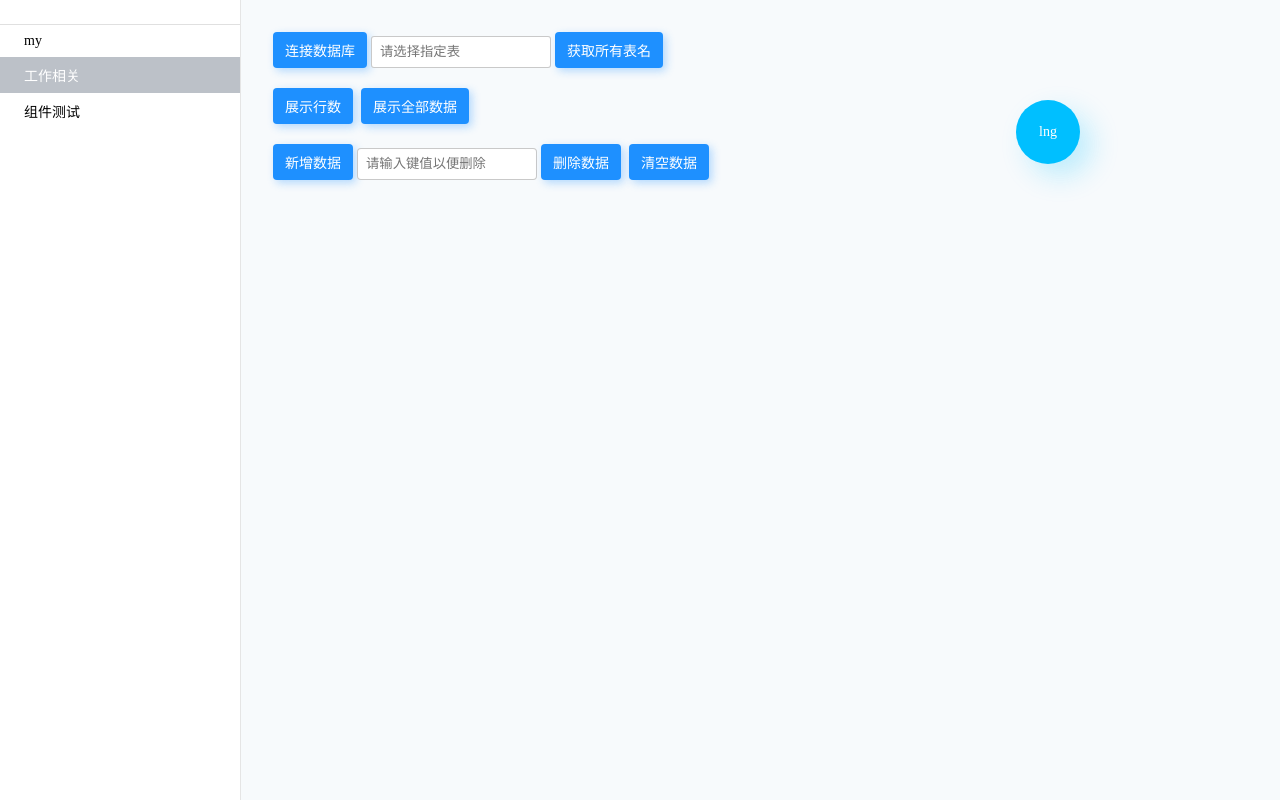
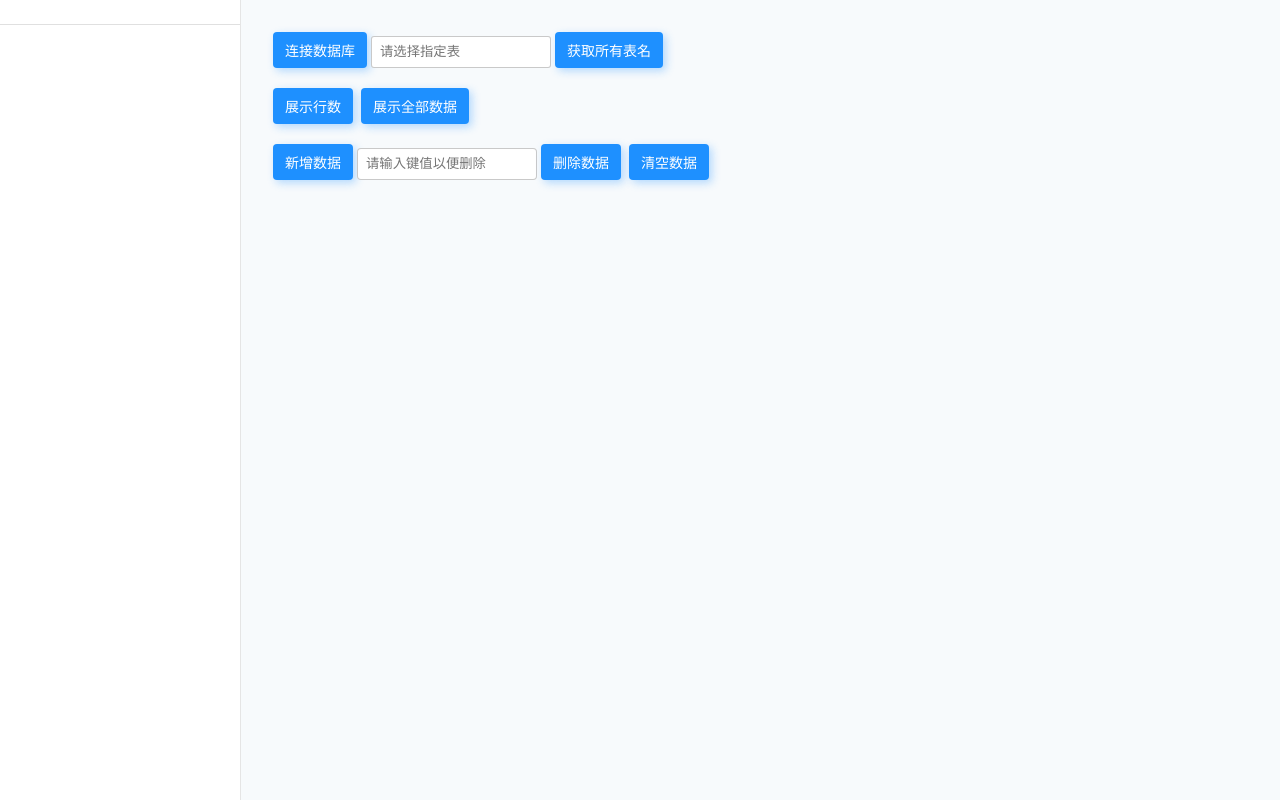
Before and after one commit to yicheny/y-toys, a React (Create React App) app: page /demo/index-db in a window 1280 px wide. Built offline with nearby package versions, Linux system fonts and the light colour scheme.

Commit message:
add Menu支持持久化

```diff
--- a/src/App.tsx
+++ b/src/App.tsx
@@ -1,7 +1,7 @@
 import React, {useMemo} from 'react';
 import {Routes, Route} from 'react-router-dom'
 import TimeTotal from "./views/TimeTotal";
-import {Menu, message} from "./components";
+import {Menu} from "./components";
 import KnowledgeReview from "./views/KnowledgeReview";
 import './App.scss';
 import IndexDBDemo from "./demos/DB/indexDB";
@@ -10,24 +10,24 @@ import SelectView from "./demos/components/Select";
 import InputView from "./demos/components/Input";
 import './i18n/config';
 import {useTranslation} from 'react-i18next';
-import {BaseMenu} from "./base";
 import {ModalView} from "./demos/components/Modal";
 import IconDemo from "./demos/components/Icon";
 import RadioDemo from "./demos/components/Radio";
 import MessageDemo from "./demos/components/Message";
 
 export default function App() {
-    const {t, i18n} = useTranslation()
+    const {t} = useTranslation()
     return <div className="app">
-        <BaseMenu size={64} onDoubleClick={() => {
+       {/* <BaseMenu size={64} onDoubleClick={() => {
             const nextLng = i18n.language === 'zh' ? 'en' : 'zh';
             i18n.changeLanguage(nextLng).then(() => {
                 if(nextLng === 'en') return message.show(`Switch language successfully! The current language is: English`)
                 message.show(`切换语言成功！当前语言为：中文`)
             });
-        }}>lng</BaseMenu>
+        }}>lng</BaseMenu>*/}
         <Menu options={useMenuOptions()}
               className='app-menu'
+              storeKey={'app-menu'}
               shrinkText={t('menu.shrink')}
               expandText={t('menu.expand')}/>
         <div className="app-content">
--- a/src/base/Store.ts
+++ b/src/base/Store.ts
@@ -8,11 +8,21 @@ export class Store<T> {
         this._defaultValue = defaultValue;
     }
 
-    public save(data: string) {
+    public save(data:string) {
         this._storage.setItem(this._key, data)
+    }
+
+    public saveT(data:T){
+        this.save(JSON.stringify(data))
     }
 
     public read() {
         return this._storage.getItem(this._key) || this._defaultValue;
     }
+
+    public readT(): T {
+        const result = this._storage.getItem(this._key)
+        if(!result) return this._defaultValue;
+        return JSON.parse(result)
+    }
 }
--- a/src/components/Menu/index.tsx
+++ b/src/components/Menu/index.tsx
@@ -4,11 +4,19 @@ import clsx from "clsx";
 import {Icon} from "../index";
 import {MenuOperation} from "./MenuOperation";
 import {useControl} from "./useControl";
-import {Fragment} from "react";
+import {createContext, Fragment, useContext, useEffect, useState} from "react";
 import {RenderElement} from "../../types";
-import {useForceUpdate} from "../../hooks";
 import _ from 'lodash'
+import {Store} from "../../base";
 
+interface MenuContextValue{
+    setOptions:(options:MenuOption[]) => void
+}
+const MenuContext = createContext<MenuContextValue>({
+    setOptions:() => null
+})
+
+type StoreKey = string | number
 
 type MenuOption = {
     text: string,
@@ -24,7 +32,8 @@ interface MenuProps {
     defaultShrink?: boolean,
     shrinkText?:string,
     expandText?:string,
-    indent?:number
+    indent?:number,
+    storeKey?:StoreKey
 }
 
 Menu.defaultProps = {
@@ -35,8 +44,9 @@ Menu.defaultProps = {
 export default function Menu(props: MenuProps): JSX.Element {
     const {defaultShrink=false} = props;
     const {shrink,toggle,onEnter,onOut,rootShrink} = useControl(defaultShrink);
+    const {options,setOptions} = useStore(props.options,props.storeKey)
 
-    return <>
+    return <MenuContext.Provider value={{setOptions}}>
         <div className={clsx('c-menu', props.className, {shrink})} style={props.style} onMouseLeave={onOut}>
             <div className="c-menu-header">
                 {/*<Button onClick={toShrink}>{props.shrinkText}</Button>*/}
@@ -47,11 +57,11 @@ export default function Menu(props: MenuProps): JSX.Element {
                       onClick={toggle}/>
             </div>
             <div className="c-menu-content">
-                <SubMenu options={props.options} level={1} indent={props.indent}/>
+                <SubMenu options={options} level={1} indent={props.indent}/>
             </div>
         </div>
         <MenuOperation shrink={shrink} onMouseEnter={onEnter}/>
-    </>
+    </MenuContext.Provider>
 }
 
 interface SubMenuProps{
@@ -60,16 +70,16 @@ interface SubMenuProps{
     indent?:number
 }
 function SubMenu(props:SubMenuProps){
-    const {level,indent=24} = props;
+    const {level,indent=24,options} = props;
 
     return <>
         {
-            props.options.map((option, key) => {
+            _.map(options,(option, key) => {
                 const style = {paddingLeft:indent*level}
                 return <Fragment key={key}>
                     {
                         option.children
-                            ? <ParentMenuItem option={option} style={style} level={level}/>
+                            ? <ParentMenuItem option={option} style={style} level={level} options={options}/>
                             : <LeafMenuItem option={option} style={style}/>
                     }
                 </Fragment>
@@ -82,18 +92,19 @@ interface ParentMenuItemProps{
     style:React.CSSProperties,
     option:MenuOption
     level:number
+    options:MenuOption[]
 }
 function ParentMenuItem(props:ParentMenuItemProps){
-    const {option} = props;
+    const {option,options} = props;
     const {pathname} = useLocation();
-    const {forceUpdate} = useForceUpdate()
+    const {setOptions} = useContext(MenuContext)
     const {expanded=true} = option
     return <>
         <MenuItem className={clsx('parent',{expanded,current:expanded && hasCurrent(option,pathname)})}
                   style={props.style}
                   onClick={()=>{
                       option.expanded = !expanded;
-                      forceUpdate()
+                      setOptions(_.clone(options))
                   }}>
             <span className="c-menu-item-text">{option.text}</span>
             <Icon name={'arrow-top'} className="c-menu-item-btn"/>
@@ -137,3 +148,25 @@ function MenuItem(props:MenuItemProps){
         {props.children}
     </div>
 }
+
+function useStore(sourceOptions:MenuOption[],storeKey?:StoreKey){
+    const [options,setOptions] = useState<MenuOption[]>(sourceOptions)
+
+    useEffect(()=>{
+        if(!storeKey) return ;
+        const store = new Store<MenuOption[]>(_.toString(storeKey) ,[])
+        setOptions(store.readT())
+    },[storeKey])
+
+    useEffect(()=>{
+        if(!storeKey) return ;
+        const store = new Store<MenuOption[]>(_.toString(storeKey) ,[])
+        store.saveT(options)
+    },[storeKey,options])
+
+    // useEffect(()=>{
+    //     setOptions(sourceOptions)
+    // },[sourceOptions])
+
+    return {options,setOptions}
+}
```
